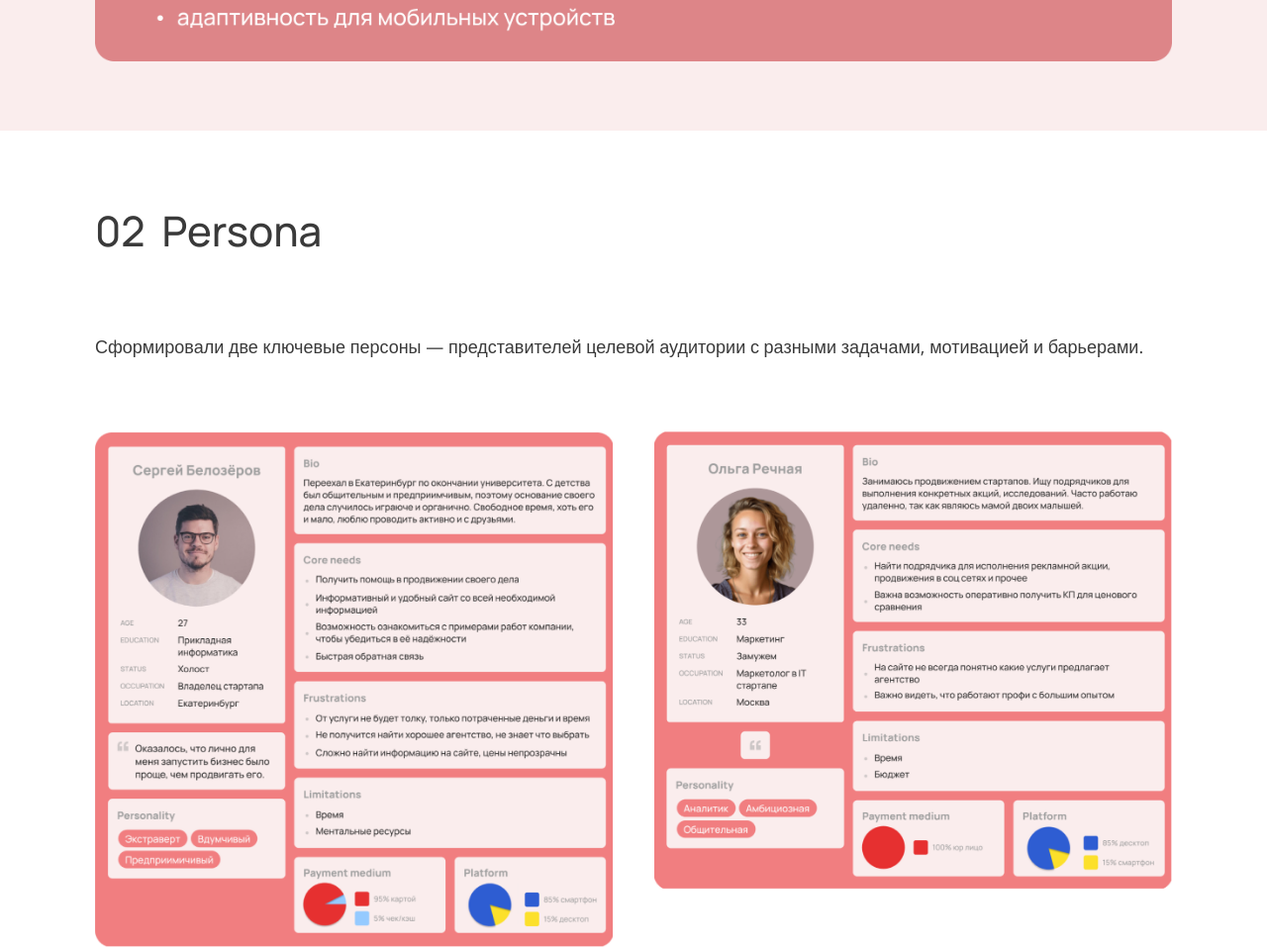
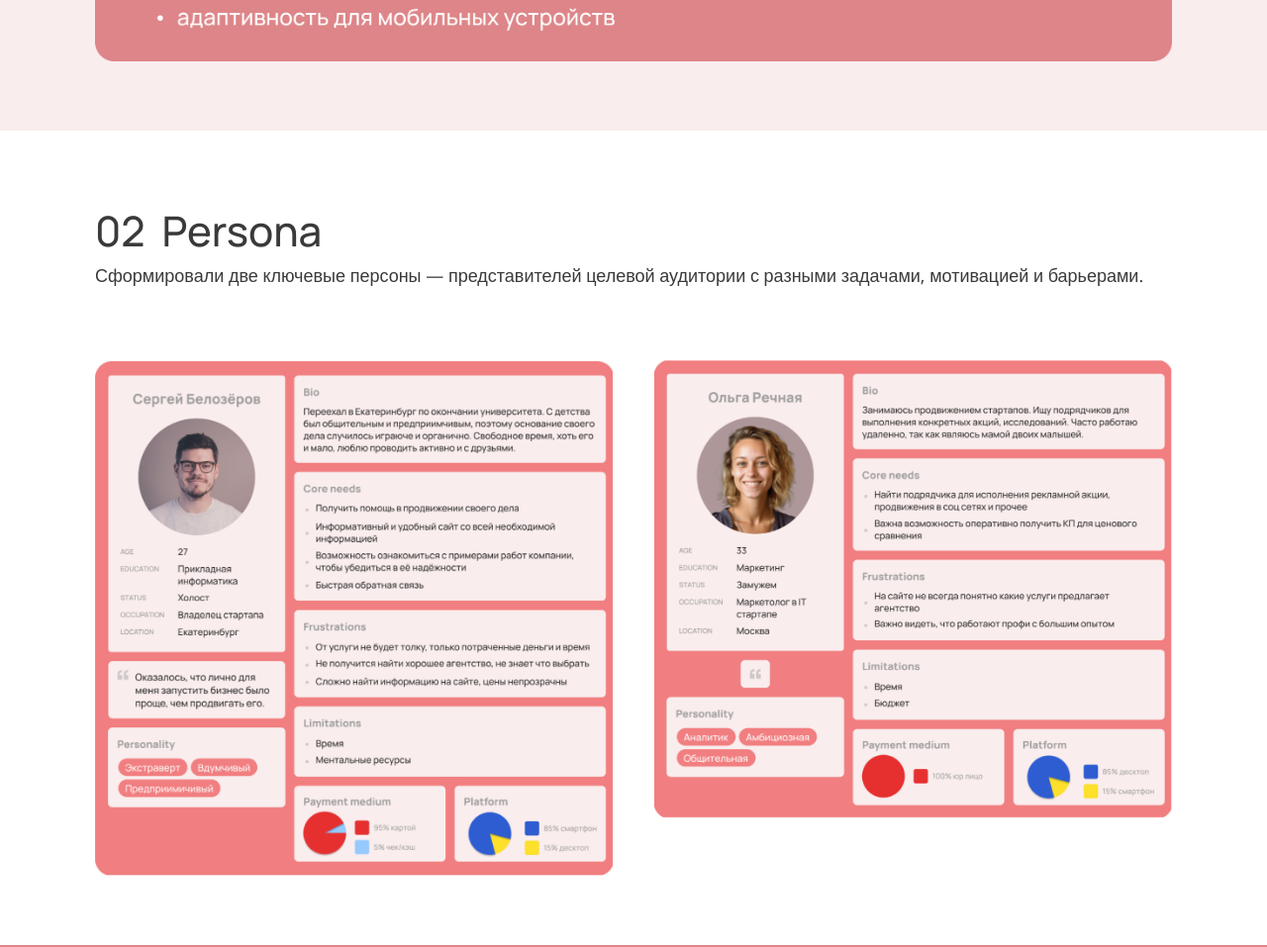
Before and after one commit to Likaya91/Portfolio, a plain HTML site: page satou.html in a window 1280 px wide. Shown: the part 3587-4544 px from the top of the page at 99% size. Drawn offline with nearby package versions, Linux system fonts and the light colour scheme; a web font is replaced by a local one.

Commit message:
Group Satou Persona heading content

```diff
--- a/satou.html
+++ b/satou.html
@@ -7,7 +7,7 @@
 <section class="satou-section satou-accent"><h3>P.S.</h3><h2>Первое место на Хакатоне мы заняли :)</h2></section>
 <section class="satou-section satou-light"><h2 class="satou-xl">Процесс</h2><p class="satou-lead">Проект прошёл полный UX-процесс: от требований и исследования аудитории до пользовательского сценария, анализа конкурентов и проектирования интерфейса.</p></section>
 <section class="satou-section satou-requirements"><h2 class="satou-h2">01&nbsp; Технологические и функциональные требования</h2><p class="satou-copy">На старте зафиксировали цели сайта, ключевые разделы и обязательную функциональность: портфолио, отзывы, запись на встречу, Telegram и адаптивность.</p><picture class="satou-artifact"><source media="(max-width:767px)" srcset="assets/satou/requirements-mobile.png"><img src="assets/satou/requirements-desktop.png" alt="Требования"></picture></section>
-<section class="satou-section satou-persona"><h2 class="satou-h2">02&nbsp; Persona</h2><p class="satou-copy">Сформировали две ключевые персоны — представителей целевой аудитории с разными задачами, мотивацией и барьерами.</p><picture class="satou-artifact"><source media="(max-width:767px)" srcset="assets/satou/persona-mobile.png"><img src="assets/satou/persona-desktop.png" alt="Persona Satou"></picture></section>
+<section class="satou-section satou-persona"><div class="satou-heading-block satou-persona-heading"><h2 class="satou-h2">02&nbsp; Persona</h2><p class="satou-copy">Сформировали две ключевые персоны — представителей целевой аудитории с разными задачами, мотивацией и барьерами.</p></div><picture class="satou-artifact"><source media="(max-width:767px)" srcset="assets/satou/persona-mobile.png"><img src="assets/satou/persona-desktop.png" alt="Persona Satou"></picture></section>
 <section class="satou-section satou-jtbd"><h2 class="satou-h2">03&nbsp; JTBD</h2><p class="satou-copy">Собрали задачи пользователей в формате Jobs To Be Done, чтобы связать реальные потребности с содержанием и функциями сайта.</p><div class="satou-scroll-x satou-jtbd-scroll" tabindex="0"><picture><source media="(max-width:767px)" srcset="assets/satou/jtbd-mobile.png"><img src="assets/satou/jtbd-desktop.png" alt="JTBD"></picture></div></section>
 <section class="satou-section satou-competitors"><h2 class="satou-h2">04&nbsp; Анализ конкурентов</h2><p class="satou-copy">Изучили структуру, визуальные решения и способы подачи услуг у конкурентов, чтобы определить сильные паттерны и точки дифференциации Satou. Отметили следующие положительные моменты: блоки хорошо разделены, есть ритм, много воздуха, нет нагромаждения анимации, удобная форма обратной связи.</p><div class="satou-scroll-x satou-competitors-scroll" tabindex="0"><picture><source media="(max-width:767px)" srcset="assets/satou/competitors-mobile.png"><img src="assets/satou/competitors-desktop.png" alt="Анализ конкурентов"></picture></div></section>
 <section class="satou-section satou-solution-section"><h2 class="satou-h2">Решение</h2><p class="satou-copy">На основе проведенных исследований пришли к следующим подходам в дизайне макета:</p><ul class="satou-list"><li>использование блочной понятной системы;</li><li>быстрая навигация;</li><li>CTA разместить на странице несколько раз;</li><li>разместить реальные готовые кейсы агентства.</li></ul></section>
```
